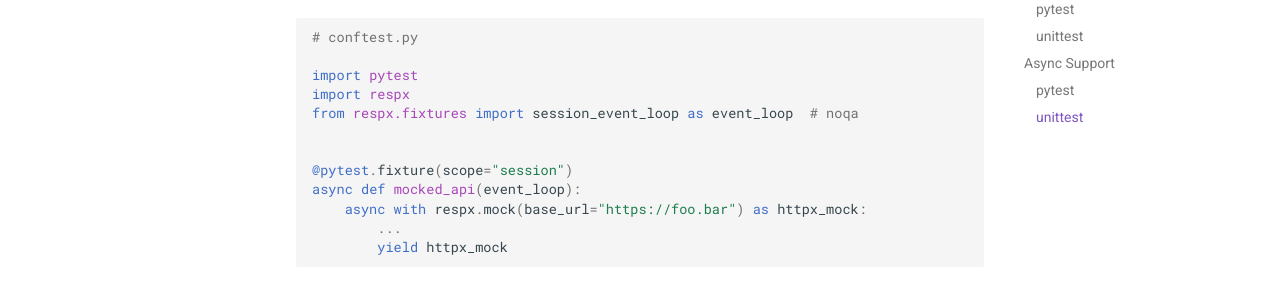
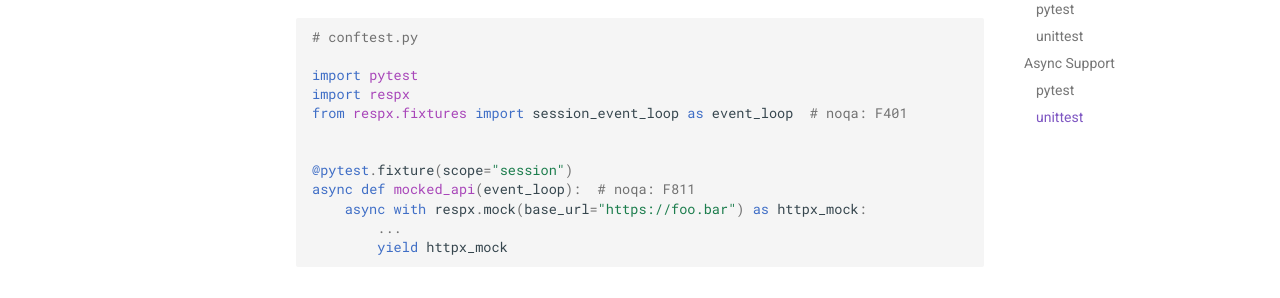
Before and after one commit to lundberg/respx, an MkDocs documentation site: the page built from docs/mocking.md, in a window 1280 px wide and 900 px high, scrolled down 2818 px. Shown: the part 180-478 px from the top of the window. Built offline with MkDocs 1.6.1 and Material for MkDocs 9.7.7, drawn with Linux system fonts in a browser that asks for light colours; comment, search, counter and statistics services are not loaded.

Commit message:
Lint and document session_event_loop fixture

```diff
--- a/docs/mocking.md
+++ b/docs/mocking.md
@@ -148,11 +148,11 @@ If a session scoped RESPX fixture is used in an async context, you also need to
 
 import pytest
 import respx
-from respx.fixtures import session_event_loop as event_loop  # noqa
+from respx.fixtures import session_event_loop as event_loop  # noqa: F401
 
 
 @pytest.fixture(scope="session")
-async def mocked_api(event_loop):
+async def mocked_api(event_loop):  # noqa: F811
     async with respx.mock(base_url="https://foo.bar") as httpx_mock:
         ...
         yield httpx_mock
```
Also changed, not shown: 1 other file.
